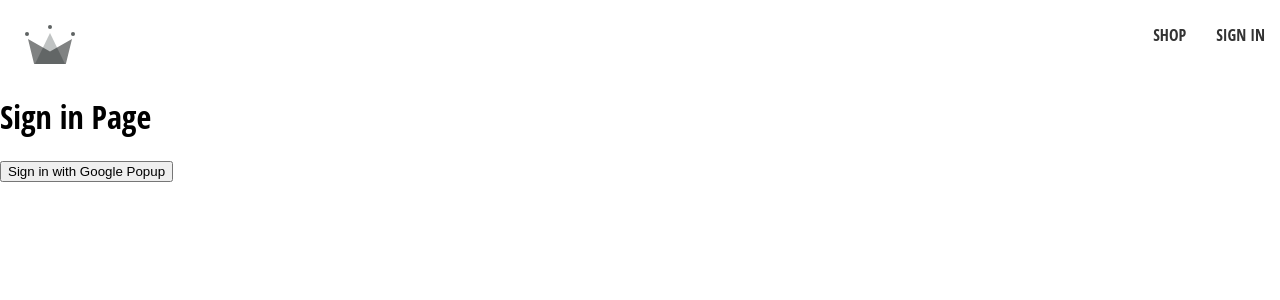
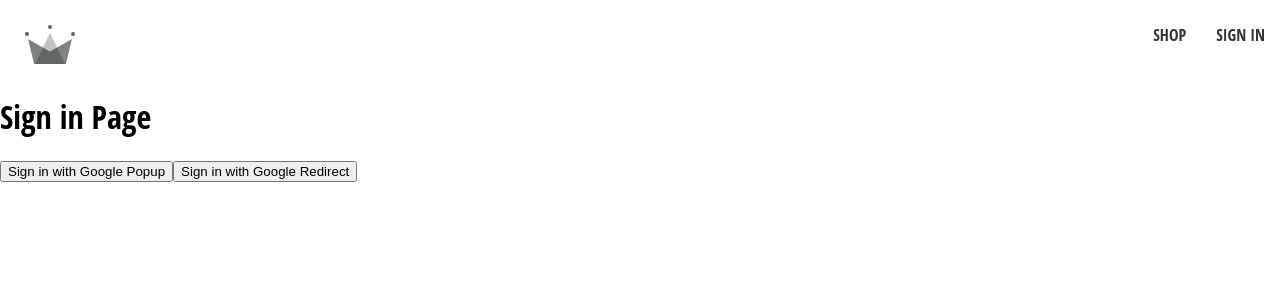
Before and after one commit to charlenegipulan/shopvntg, a React (Create React App) app: page /sign-in in a window 1280 px wide. Shown: the top 300 px of the page. Built offline with nearby package versions, Linux system fonts and the light colour scheme.

Commit message:
implement google sign in with redirect

```diff
--- a/src/routes/sign-in/sign-in.component.jsx
+++ b/src/routes/sign-in/sign-in.component.jsx
@@ -1,9 +1,24 @@
+import { useEffect } from 'react';
+import { getRedirectResult } from 'firebase/auth';
+
 import {
+  auth,
   signInWithGooglePopup,
+  signInWithGoogleRedirect,
   createUserDocumentFromAuth,
 } from '../../utils/firebase/firebase.utils.js';
 
 const SignIn = () => {
+  useEffect(() => {
+    (async () => {
+      const response = await getRedirectResult(auth);
+      console.log(response);
+      if (response) {
+        const userDoc = await createUserDocumentFromAuth(response.user);
+      }
+    })();
+  }, []);
+
   const logGoogleUser = async () => {
     const { user } = await signInWithGooglePopup();
     const userDocRef = await createUserDocumentFromAuth(user);
@@ -13,6 +28,9 @@
     <div>
       <h1>Sign in Page</h1>
       <button onClick={logGoogleUser}>Sign in with Google Popup</button>
+      <button onClick={signInWithGoogleRedirect}>
+        Sign in with Google Redirect
+      </button>
     </div>
   );
 };
--- a/src/utils/firebase/firebase.utils.js
+++ b/src/utils/firebase/firebase.utils.js
@@ -27,6 +27,8 @@
 //instantiates firebase auth
 export const auth = getAuth();
 export const signInWithGooglePopup = () => signInWithPopup(auth, provider);
+export const signInWithGoogleRedirect = () =>
+  signInWithRedirect(auth, provider);
 
 //ceate db and instiate firebase database
 export const db = getFirestore();
@@ -39,7 +41,7 @@
   const userSnapshot = await getDoc(userDocRef);
   console.log(userSnapshot.exists());
 
-    //check if user snapshot exist, if not set it in our database
+  //check if user snapshot exist, if not set it in our database
   if (!userSnapshot.exists()) {
     const { displayName, email } = userAuth;
     const createdAt = new Date();
@@ -56,9 +58,4 @@
   }
 
   return userDocRef;
-  // if user data exist
-
-  //if user data does not exist
-
-  // retur back user Doc
 };
```
